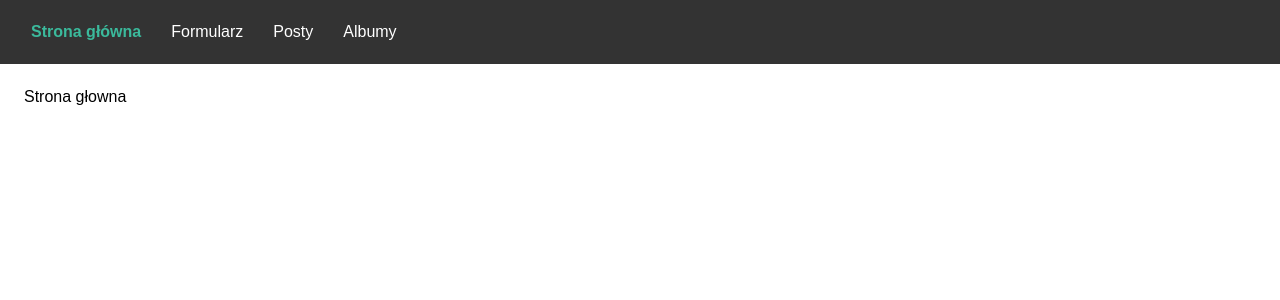
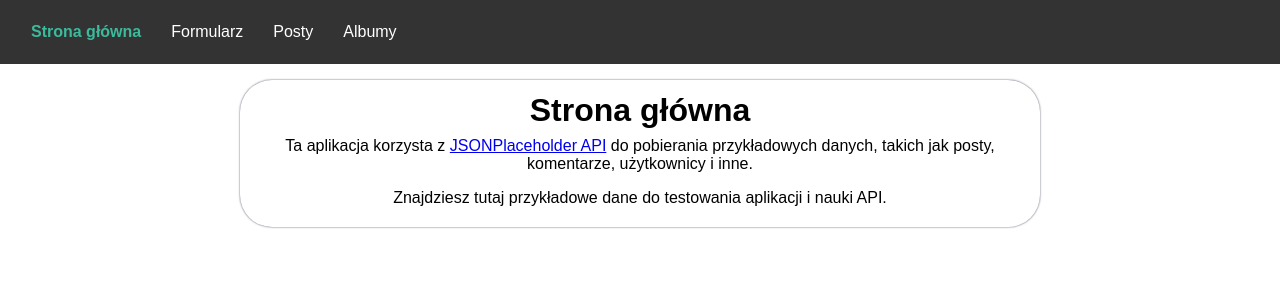
Before and after one commit to vertyll/vue-posts-albums-form, a Vue app: page / in a window 1280 px wide. Shown: the top 300 px of the page. Built offline with nearby package versions, Linux system fonts and the light colour scheme.

Commit message:
feat: improve style

```diff
--- a/src/assets/base.css
+++ b/src/assets/base.css
@@ -6,6 +6,9 @@
   --nav: #333333;
   --white: #ffffff;
   --black: #000000;
+  --error-input: red;
+  --error-input-background: rgba(255, 0, 0, 0.1);
+  --overlay-background: rgba(0, 0, 0, 0.5);
   --input: #d6d6d6;
   --r1: 0.1rem;
   --r2: 0.2rem;
@@ -14,4 +17,5 @@
   --r5: 2rem;
   --font: "Open Sans", sans-serif;
   --fontSize: 1rem;
+  --box-shadow: 0px 0px 2px 0px rgba(66, 68, 90, 1);
 }
--- a/src/assets/main.css
+++ b/src/assets/main.css
@@ -9,6 +9,17 @@
 
 #app {
   min-height: 100vh;
+}
+
+.container-home-page {
+  max-width: 800px;
+  margin: 0 auto;
+  text-align: center;
+  background-color: var(--white);
+  border-radius: var(--r5);
+  padding: 12px;
+  border: none;
+  box-shadow: var(--box-shadow);
 }
 
 .link {
@@ -69,7 +80,7 @@ main {
   text-decoration: none;
   cursor: pointer;
   margin-top: var(--r4);
-  box-shadow: 0px 0px 2px 0px rgba(66, 68, 90, 1);
+  box-shadow: var(--box-shadow);
 }
 
 .form-button > button:hover {
@@ -84,7 +95,7 @@ input {
   border: none;
   border-radius: var(--r4);
   width: 300px;
-  box-shadow: 0px 0px 2px 0px rgba(66, 68, 90, 1);
+  box-shadow: var(--box-shadow);
 }
 
 .form-item > label {
@@ -92,13 +103,13 @@ input {
 }
 
 .errorInput {
-  border: 1px solid red !important;
-  background-color: rgba(255, 0, 0, 0.1);
+  border: 1px solid var(--error-input) !important;
+  background-color: var(--error-input-background);
 }
 
 .errorInputMessage {
   font-size: var(--r4);
-  color: red;
+  color: var(--error-input);
 }
 
 .form-output {
@@ -113,7 +124,7 @@ input {
   width: 50%;
   margin: 0 auto;
   margin-top: var(--r4);
-  box-shadow: 0px 0px 2px 0px rgba(66, 68, 90, 1);
+  box-shadow: var(--box-shadow);
 }
 
 .posts-container {
@@ -141,7 +152,7 @@ input {
   border-radius: var(--r5);
   margin: var(--r2);
   margin-bottom: var(--r5);
-  box-shadow: 0px 0px 2px 0px rgba(66, 68, 90, 1);
+  box-shadow: var(--box-shadow);
   width: 100%;
 }
 
@@ -174,7 +185,7 @@ input {
   border-radius: var(--r5);
   margin: var(--r2);
   margin-bottom: var(--r5);
-  box-shadow: 0px 0px 2px 0px rgba(66, 68, 90, 1);
+  box-shadow: var(--box-shadow);
 }
 
 .album > h1 {
@@ -228,7 +239,7 @@ p {
   bottom: 20px;
   right: 20px;
   background-color: var(--nav);
-  color: white;
+  color: var(--white);
   border-radius: 15px;
   padding: 12px;
   display: none;
@@ -270,7 +281,7 @@ p {
 }
 
 .photos-container img {
-  box-shadow: 0px 0px 2px 0px rgba(66, 68, 90, 1);
+  box-shadow: var(--box-shadow);
   max-width: 100%;
   height: auto;
 }
@@ -297,7 +308,7 @@ p {
   display: inline-block;
   text-decoration: none;
   cursor: pointer;
-  box-shadow: 0px 0px 2px 0px rgba(66, 68, 90, 1);
+  box-shadow: var(--box-shadow);
 }
 
 .navigation-previous:hover,
@@ -373,7 +384,7 @@ p {
   left: 0;
   width: 100%;
   height: 100%;
-  background-color: rgba(0, 0, 0, 0.5);
+  background-color: var(--overlay-background);
   z-index: 998;
 }
 
@@ -391,7 +402,6 @@ p {
   padding: 12px;
   display: none;
   cursor: pointer;
-  box-shadow: 0 4px 8px rgba(0, 0, 0, 0.2);
   transition: background-color 0.3s;
 }
 
--- a/src/views/HomeView.vue
+++ b/src/views/HomeView.vue
@@ -1,5 +1,12 @@
 <template>
-  <main>
-    <p>Strona głowna</p>
+  <main class="home-page">
+    <div class="container-home-page">
+      <h1>Strona główna</h1>
+      <p>
+        Ta aplikacja korzysta z <a href="https://jsonplaceholder.typicode.com/" target="_blank">JSONPlaceholder API</a>
+        do pobierania przykładowych danych, takich jak posty, komentarze, użytkownicy i inne.
+      </p>
+      <p>Znajdziesz tutaj przykładowe dane do testowania aplikacji i nauki API.</p>
+    </div>
   </main>
 </template>
```
